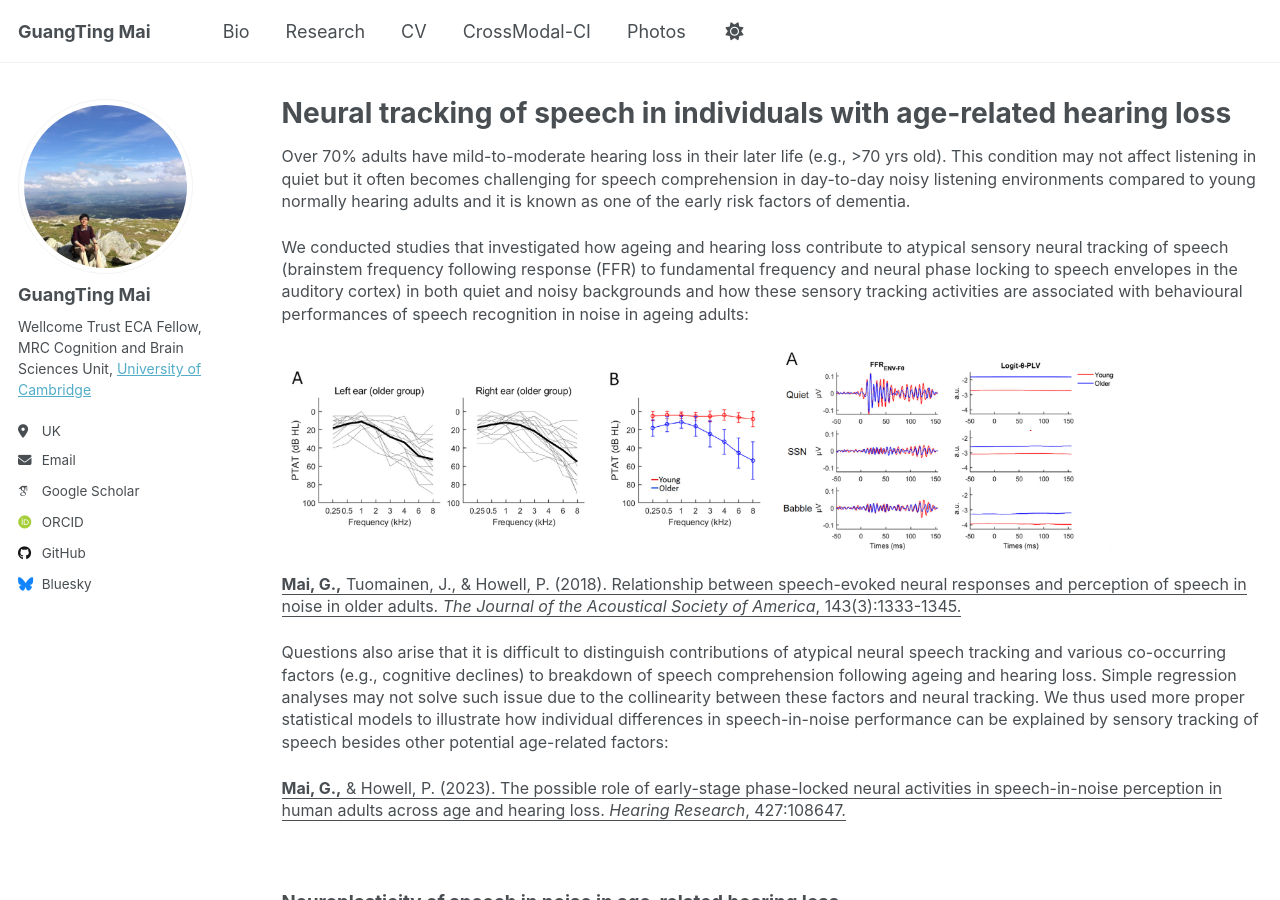
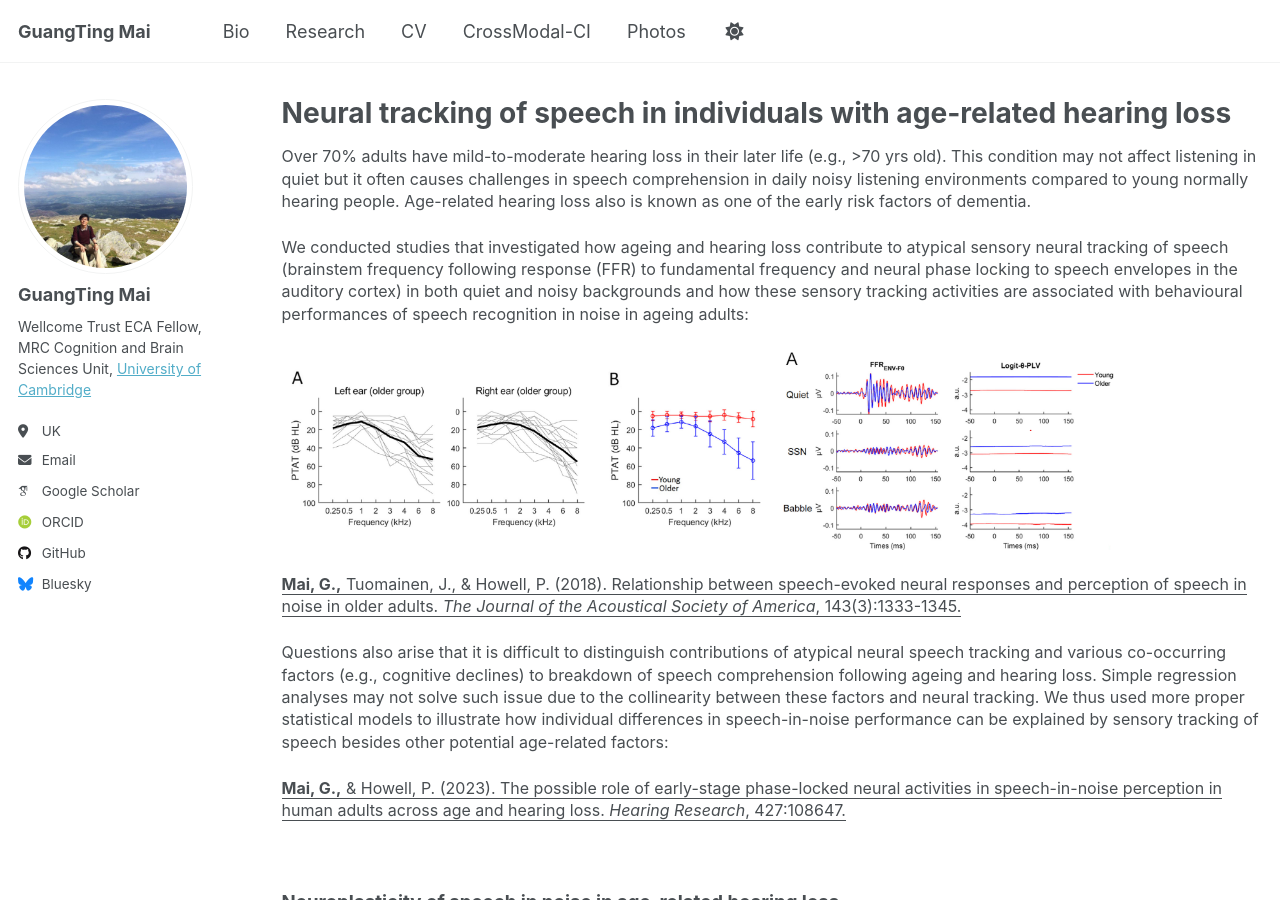
Before and after one commit to guangtingmai/guangtingmai.github.io, a Jekyll site: the page built from _pages/neuraltrack-hearingloss.html, in a window 1280 px wide and 900 px high. Built offline with Jekyll 4.4.1, drawn with Linux system fonts in a browser that asks for light colours; some web fonts are replaced.

Commit message:
Update neuraltrack-hearingloss.html

```diff
--- a/_pages/neuraltrack-hearingloss.html
+++ b/_pages/neuraltrack-hearingloss.html
@@ -5,8 +5,9 @@ permalink: /neuraltrack-hearingloss/
 author_profile: true
 ---
 <p><span style="font-size: 12pt;line-height: 1.4;display: block;margin-bottom: 0.1vh">Over 70% adults have mild-to-moderate hearing loss in their
-  later life (e.g., >70 yrs old). This condition may not affect listening in quiet but it often becomes challenging for speech comprehension in
-  day-to-day noisy listening environments compared to young normally hearing adults and it is known as one of the early risk factors of dementia.</span></p>
+  later life (e.g., >70 yrs old). This condition may not affect listening in quiet but it often causes challenges in speech comprehension in
+  daily noisy listening environments compared to young normally hearing people. Age-related hearing loss also is known as one of the early
+  risk factors of dementia.</span></p>
 <p><span style="font-size: 12pt;line-height: 1.4;display: block;margin-bottom: 0.1vh">We conducted studies that investigated how ageing and hearing
   loss contribute to atypical sensory neural tracking of speech (brainstem frequency following response (FFR) to fundamental frequency and neural
   phase locking to speech envelopes in the auditory cortex) in both quiet and noisy backgrounds and how these sensory tracking activities are
```
